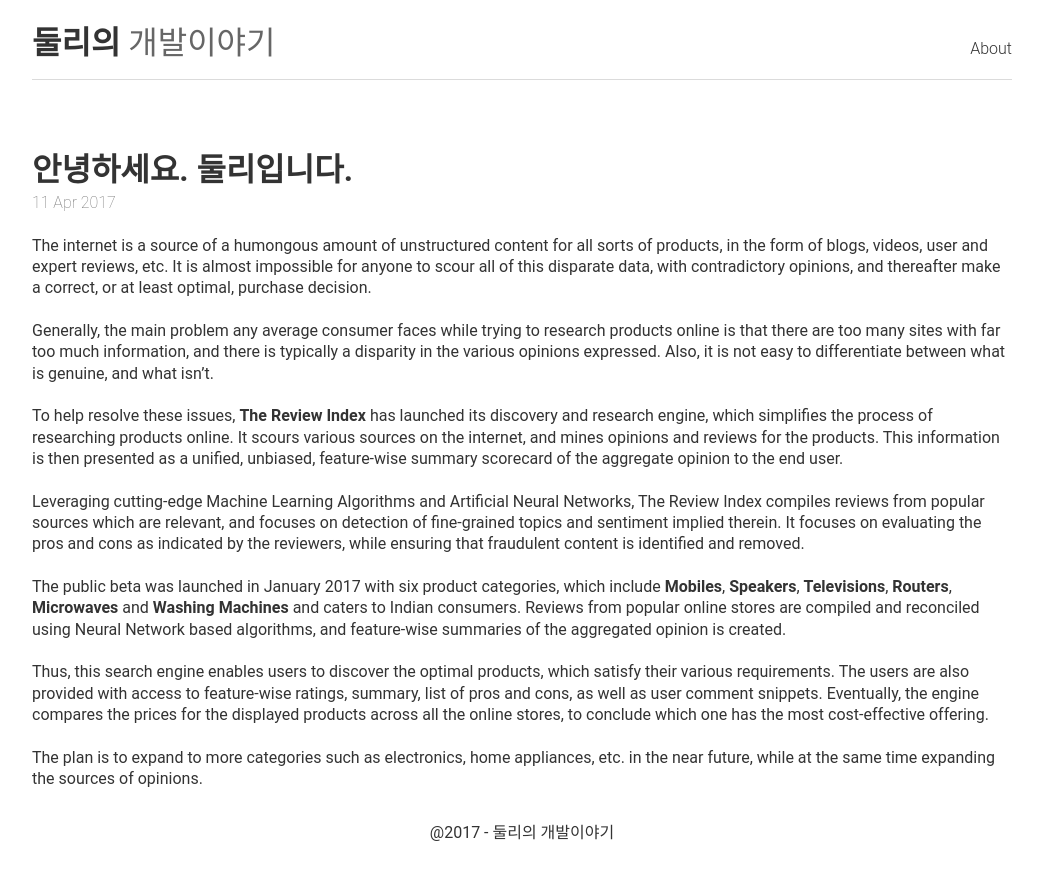
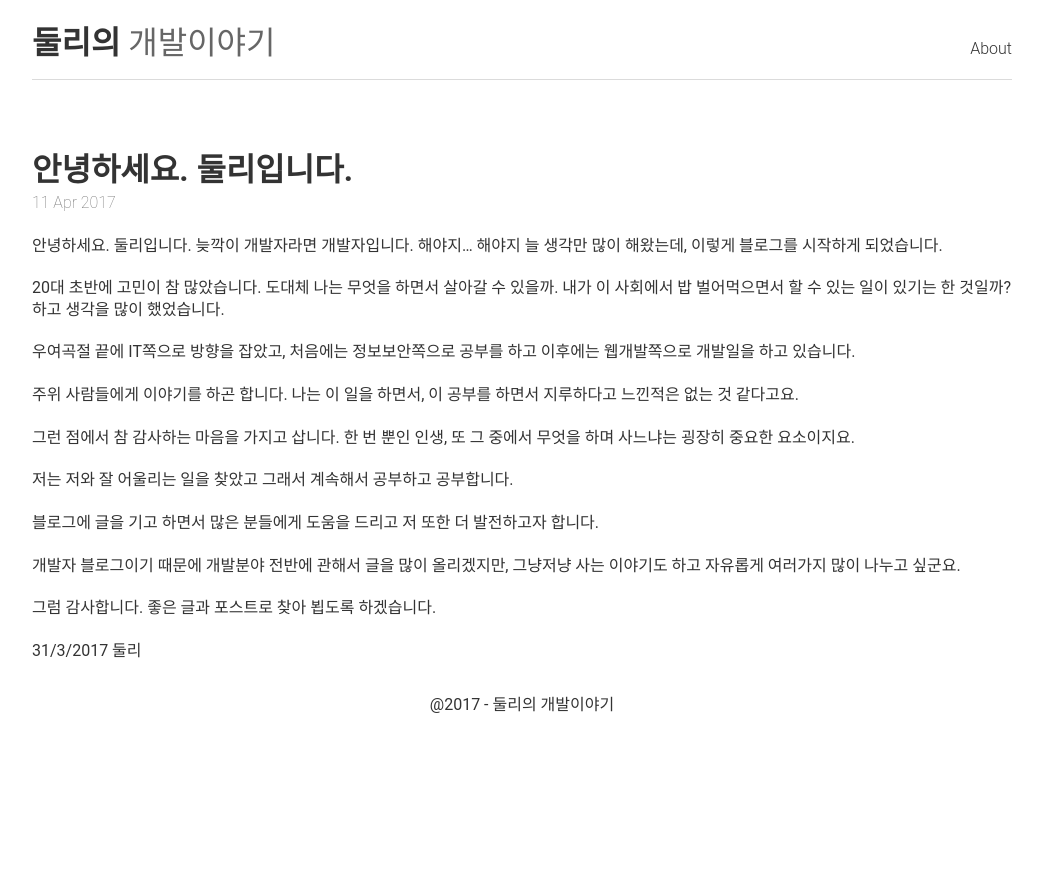
Before and after one commit to leejinseok/leejinseok.github.io, a Jekyll site: the page built from _posts/2017-04-11-greeting.md, in a window 1280 px wide. Shown: the top 880 px of the page, without its empty margins (118-1161 px from the left). Built offline with Jekyll 4.4.1, drawn with Linux system fonts in a browser that asks for light colours.

Commit message:
baseurl modified, post update

```diff
--- a/_config.yml
+++ b/_config.yml
@@ -10,7 +10,7 @@ author:
   url: "https://thereviewindex.com"
 
 # Build settings
-baseurl: /monochrome # Change this to your relative path (ex: /blog/), or leave just a /
+baseurl:  / # Change this to your relative path (ex: /blog/), or leave just a /
 markdown: kramdown
 source: .
 destination: ./_site
--- a/_includes/header.html
+++ b/_includes/header.html
@@ -1,7 +1,7 @@
 <header id="header" class="parent justify-spaceBetween">
   <div class="inner w100 relative">
     <span class="f-left">
-      <a href="{{ site.baseurl }}/">
+      <a href="{{ site.baseurl }}">
         <h1>
           {{site.author.name.ko}}의 <span>개발이야기</span>
         </h1>
--- a/_posts/2017-04-11-greeting.md
+++ b/_posts/2017-04-11-greeting.md
@@ -4,16 +4,33 @@ description: This is an introduction to thereviewindex.com.
 header: 안녕하세요. 둘리입니다.
 ---
 
-The internet is a source of a humongous amount of unstructured content for all sorts of products, in the form of blogs, videos, user and expert reviews, etc. It is almost impossible for anyone to scour all of this disparate data, with contradictory opinions, and thereafter make a correct, or at least optimal, purchase decision.
+안녕하세요. {{site.author.name.ko}}입니다.
+늦깍이 개발자라면 개발자입니다.
+해야지... 해야지 늘 생각만 많이 해왔는데, 이렇게 블로그를 시작하게 되었습니다.
 
-Generally, the main problem any average consumer faces while trying to research products online is that there are too many sites with far too much information, and there is typically a disparity in the various opinions expressed. Also, it is not easy to differentiate between what is genuine, and what isn’t.
+20대 초반에 고민이 참 많았습니다.
+도대체 나는 무엇을 하면서 살아갈 수 있을까.
+내가 이 사회에서 밥 벌어먹으면서 할 수 있는 일이 있기는 한 것일까?
+하고 생각을 많이 했었습니다.
 
-To help resolve these issues, [The Review Index](https://thereviewindex.com) has launched its discovery and research engine, which simplifies the process of researching products online. It scours various sources on the internet, and mines opinions and reviews for the products. This information is then presented as a unified, unbiased, feature-wise summary scorecard of the aggregate opinion to the end user.
+우여곡절 끝에 IT쪽으로 방향을 잡았고,
+처음에는 정보보안쪽으로 공부를 하고 이후에는 웹개발쪽으로 개발일을 하고 있습니다.
 
-Leveraging cutting-edge Machine Learning Algorithms and Artificial Neural Networks, The Review Index compiles reviews from popular sources which are relevant, and focuses on detection of fine-grained topics and sentiment implied therein. It focuses on evaluating the pros and cons as indicated by the reviewers, while ensuring that fraudulent content is identified and removed.
+주위 사람들에게 이야기를 하곤 합니다.
+나는 이 일을 하면서, 이 공부를 하면서 지루하다고 느낀적은 없는 것 같다고요.
 
-The public beta was launched in January 2017 with six product categories, which include [Mobiles](https://thereviewindex.com/Mobiles), [Speakers](https://thereviewindex.com/speakers), [Televisions](https://thereviewindex.com/televisions), [Routers](https://thereviewindex.com/routers), [Microwaves](https://thereviewindex.com/microwaves) and [Washing Machines](https://thereviewindex.com/washingmachines) and caters to Indian consumers. Reviews from popular online stores are compiled and reconciled using Neural Network based algorithms, and feature-wise summaries of the aggregated opinion is created.
+그런 점에서 참 감사하는 마음을 가지고 삽니다.
+한 번 뿐인 인생, 또 그 중에서 무엇을 하며 사느냐는 굉장히 중요한 요소이지요.
 
-Thus, this search engine enables users to discover the optimal products, which satisfy their various requirements. The users are also provided with access to feature-wise ratings, summary, list of pros and cons, as well as user comment snippets. Eventually, the engine compares the prices for the displayed products across all the online stores, to conclude which one has the most cost-effective offering.
+저는 저와 잘 어울리는 일을 찾았고 그래서 계속해서 공부하고 공부합니다.
 
-The plan is to expand to more categories such as electronics, home appliances, etc. in the near future, while at the same time expanding the sources of opinions.
+블로그에 글을 기고 하면서 많은 분들에게 도움을 드리고
+저 또한 더 발전하고자 합니다.
+
+개발자 블로그이기 때문에 개발분야 전반에 관해서 글을 많이 올리겠지만,
+그냥저냥 사는 이야기도 하고 자유롭게 여러가지 많이 나누고 싶군요.
+
+그럼 감사합니다.
+좋은 글과 포스트로 찾아 뵙도록 하겠습니다.
+
+31/3/2017 {{site.author.name.ko}}
```
Also changed, not shown: about.md (+3 -23 lines), .remote-sync.json, 1 other file.
